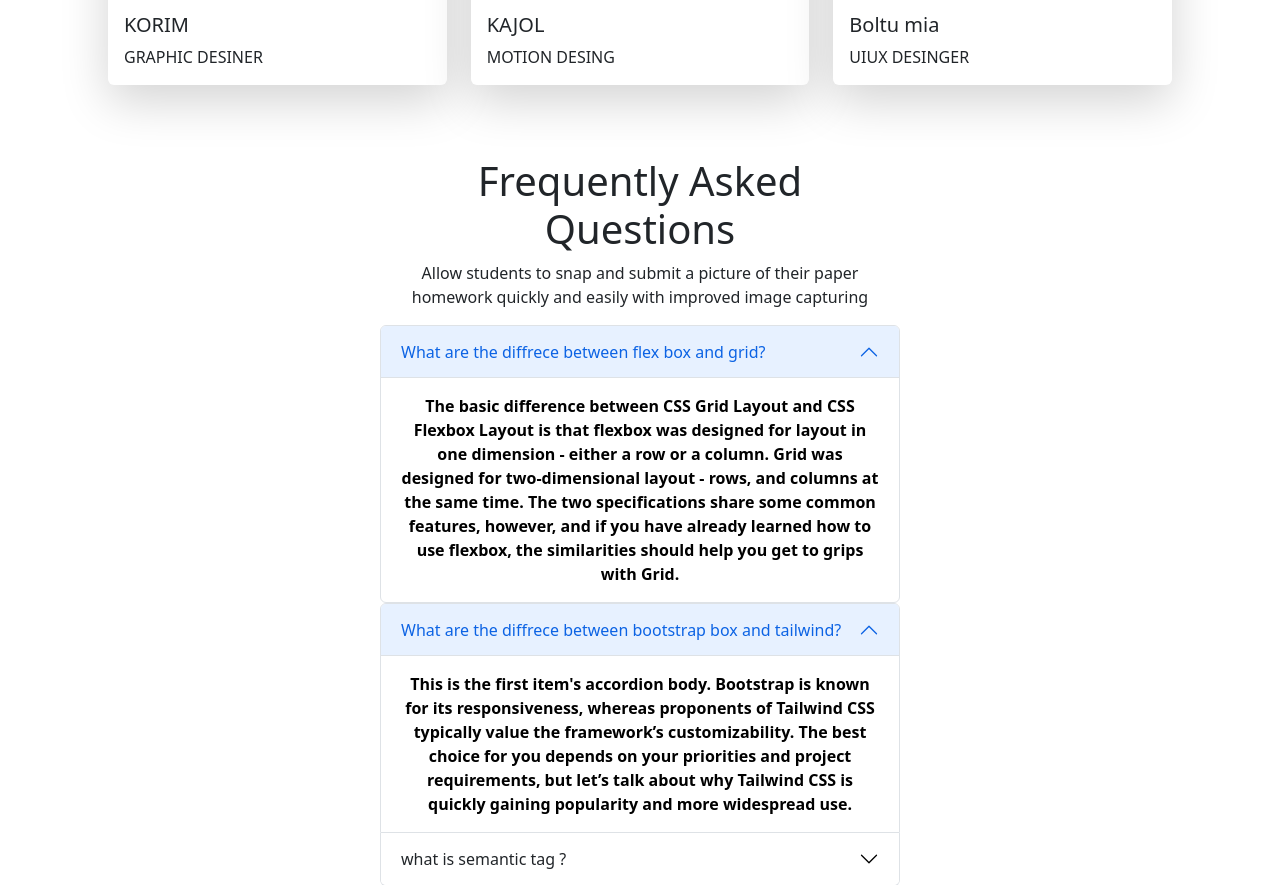
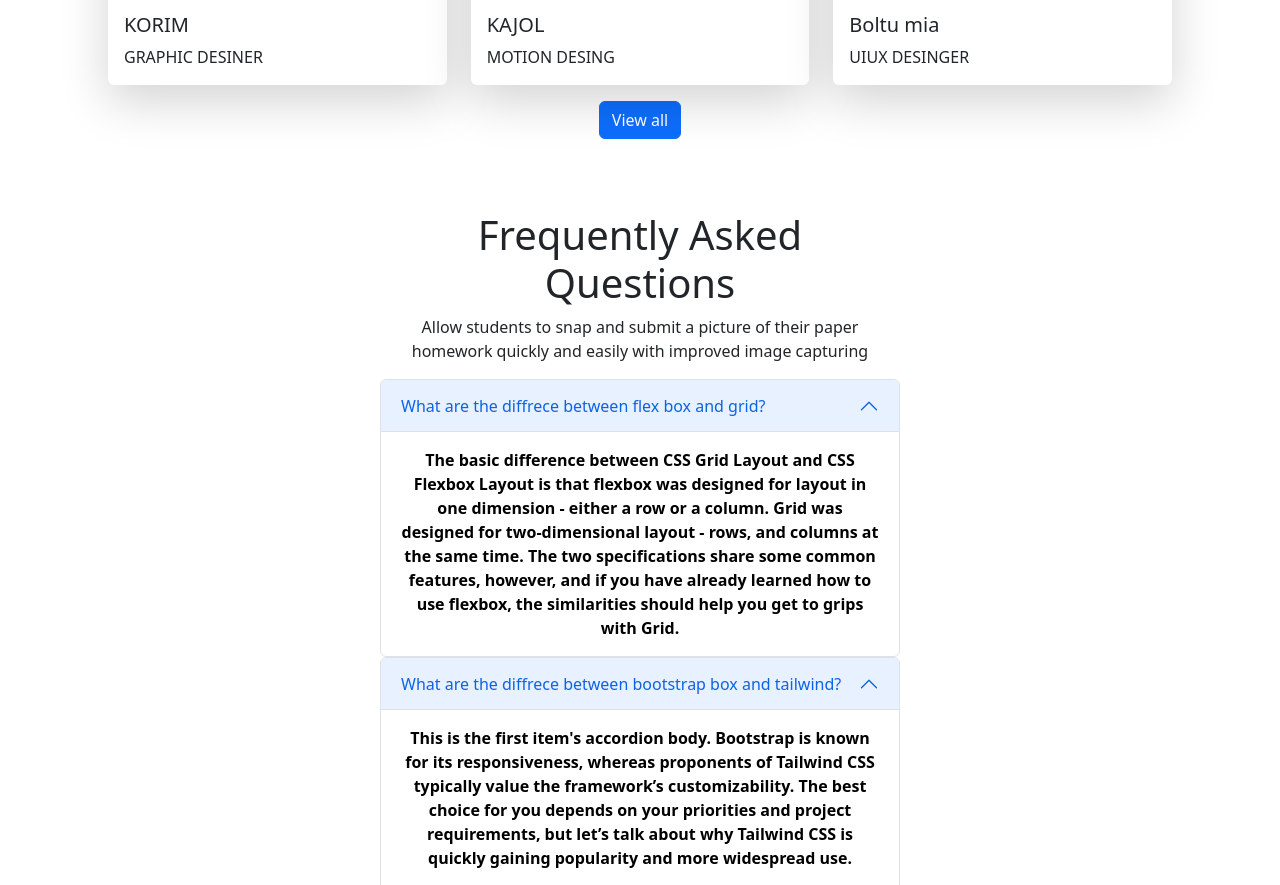
Before and after one commit to hashib1999/ASSINGMENT-3-PLABON, a plain HTML site: page index.html in a window 1280 px wide. Shown: the part 2145-3030 px from the top of the page. Drawn offline with Linux system fonts and the light colour scheme.

Commit message:
viell all button

```diff
--- a/index.html
+++ b/index.html
@@ -234,6 +234,10 @@
         </div>
       </div>
 
+      <div class="text-center">
+        <button type="button" class="btn btn-primary mt-3">View all</button>
+    </div>
+
   </section>
 
      <section class="container text-center pt-4 w-50">
@@ -292,6 +296,8 @@
 
      </section>
 
+
+
     </main>
 
 </body>
```
